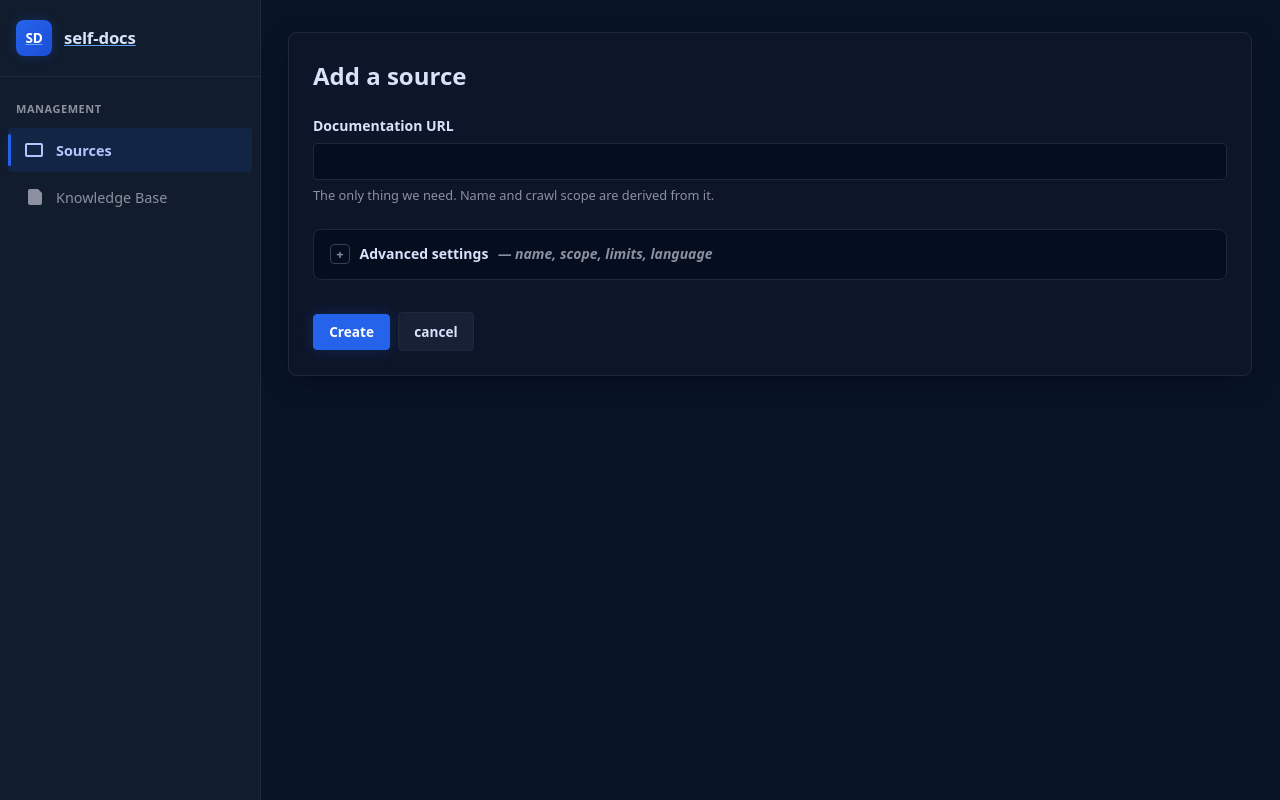
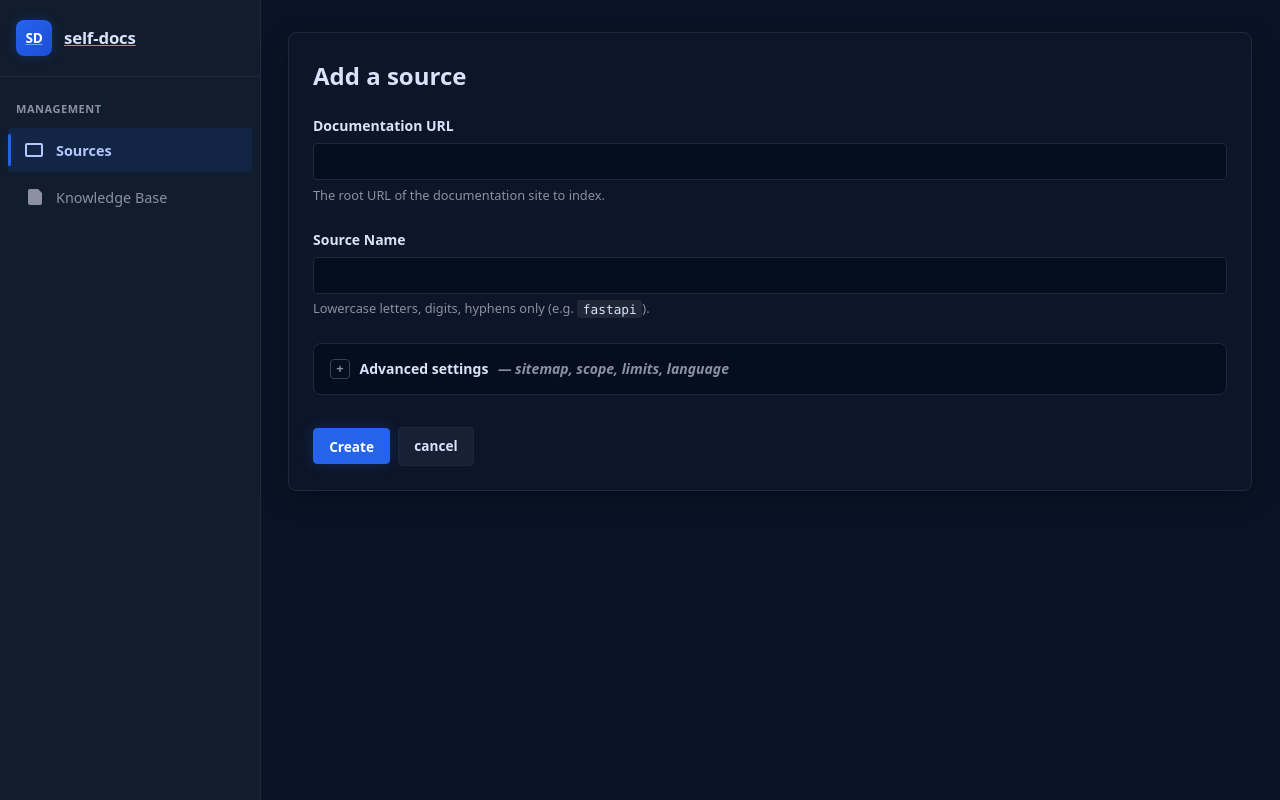
Before and after one commit to AdamRussak/self-doc, a FastAPI app: template ingestion/app/templates/admin/form.html in a window 1280 px wide. Run offline with FastAPI, Linux system fonts and the light colour scheme; the template is opened without the code that fills it, so the values that code supplies are empty; parts of the project's set-up code (start-up, migrations or seed data) failed here and were passed over; some libraries are stand-ins or nearby versions.

Commit message:
feat: make source name a required field and update admin form UI accordingly

```diff
--- a/ingestion/app/templates/admin/form.html
+++ b/ingestion/app/templates/admin/form.html
@@ -12,32 +12,30 @@
     <div class="form-group">
       <label for="base_url" style="margin-top: 0;">Documentation URL</label>
       <input type="url" id="base_url" name="base_url" required value="{{ values.base_url or '' }}">
-      <p class="hint">The only thing we need. Name and crawl scope are derived from it.</p>
+      <p class="hint">The root URL of the documentation site to index.</p>
+    </div>
+
+    <div class="form-group">
+      <label for="name">Source Name</label>
+      {% if record %}
+      <input type="text" id="name" value="{{ values.name }}" disabled>
+      <p class="hint">Name is immutable after creation.</p>
+      {% else %}
+      <input type="text" id="name" name="name" required pattern="^[a-z0-9-]+$" value="{{ values.name or '' }}">
+      <p class="hint">Lowercase letters, digits, hyphens only (e.g. <code>fastapi</code>).</p>
+      {% endif %}
     </div>
 
     <details class="form-advanced" {% if record %}open{% endif %}>
       <summary class="form-advanced-toggle">
         <span class="form-advanced-marker" aria-hidden="true"></span>
-        Advanced settings<span class="muted"> — name, scope, limits, language</span>
+        Advanced settings<span class="muted"> — sitemap, scope, limits, language</span>
       </summary>
       <div class="form-advanced-body">
         <div class="form-section">
-          <div class="form-section-title">Identity</div>
-          <label for="name" style="margin-top: 0;">name</label>
-          {% if record %}
-          <input type="text" id="name" value="{{ values.name }}" disabled>
-          <p class="hint">name is immutable after creation.</p>
-          {% else %}
-          <input type="text" id="name" name="name" pattern="^[a-z0-9-]+$" value="{{ values.name or '' }}">
-          <p class="hint">lowercase letters, digits, hyphens only (e.g. <code>fastapi</code>). Leave blank to derive from the URL.</p>
-          {% endif %}
-
-          <label for="sitemap">sitemap (optional)</label>
+          <div class="form-section-title">Crawl Scope & Processing</div>
+          <label for="sitemap" style="margin-top: 0;">sitemap (optional)</label>
           <input type="url" id="sitemap" name="sitemap" value="{{ values.sitemap or '' }}">
-        </div>
-
-        <div class="form-section">
-          <div class="form-section-title">Crawl Scope & Processing</div>
           <label for="include_prefixes" style="margin-top: 0;">include_prefixes (one per line, optional &mdash; empty allows everything)</label>
           <textarea id="include_prefixes" name="include_prefixes" rows="3">{{ values.include_prefixes or '' }}</textarea>
 
```
Also changed, not shown: ingestion/app/admin.py (+2 -8 lines), ingestion/tests/test_admin.py (+25 -10 lines).
